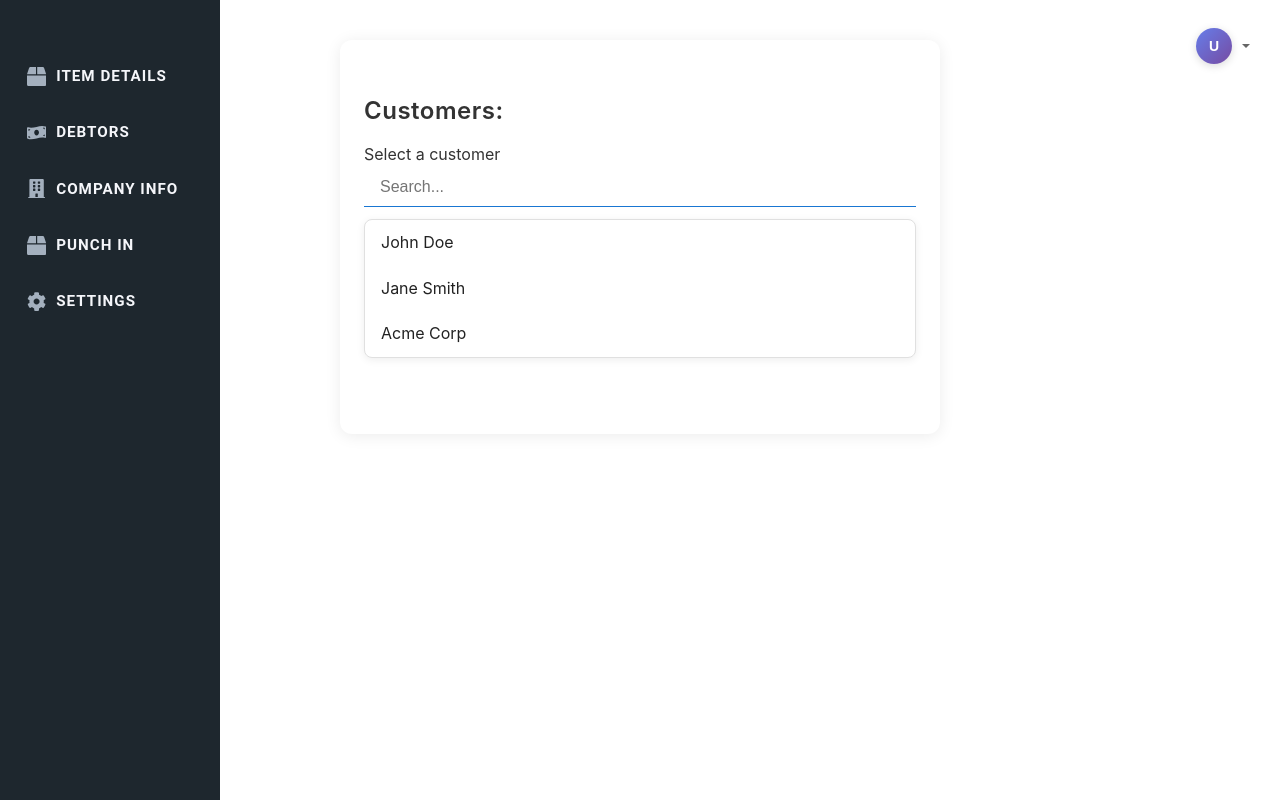
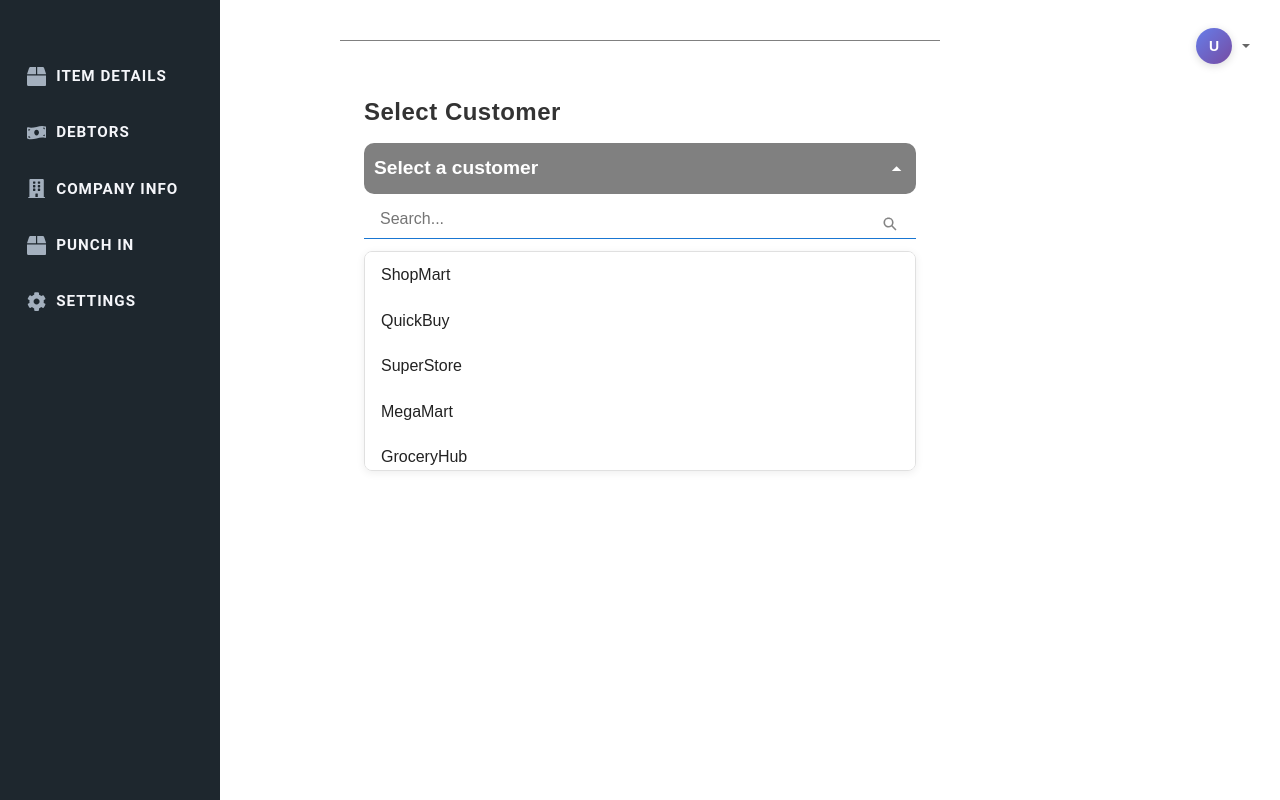
Before and after one commit to sajith231/TASK_WEBAPP_FRONTEND, a React (Vite) app: page /punchin in a window 1280 px wide. Both pictures are taken after a click on the element "Select a customer". Built offline with nearby package versions, Linux system fonts and the light colour scheme.

Commit message:
feat: implement AddLocation feature and integrate Tailwind CSS enhancements

```diff
--- a/package.json
+++ b/package.json
@@ -12,6 +12,7 @@
   "dependencies": {
     "@tailwindcss/vite": "^4.1.11",
     "axios": "^1.10.0",
+    "framer-motion": "^12.23.12",
     "react": "^19.1.0",
     "react-dom": "^19.1.0",
     "react-icons": "^5.5.0",
--- a/src/pages/Punchin/PunchIn.jsx
+++ b/src/pages/Punchin/PunchIn.jsx
@@ -3,17 +3,75 @@
 import React, { useState } from "react";
 import "./punchin.scss";
 import AddLocation from "../../components/Punchin/AddLocation";
+import { IoMdArrowDropdown, IoMdArrowDropup } from "react-icons/io";
+import { IoSearchSharp } from "react-icons/io5";
+import { MdNotListedLocation, MdOutlineCameraAlt } from "react-icons/md";
+import { IoLocation } from "react-icons/io5";
+import { motion } from "framer-motion";
+
+
 
 const customers = [
-  { id: 1, name: "John Doe", area: "" },
-  { id: 2, name: "Jane Smith", area: "Uptown" },
-  { id: 3, customerName: "Acme Corp", area: "" },
+  { id: 1, name: "ShopMart", area: "" },
+  { id: 2, name: "QuickBuy", area: "24.8615,67.0099" },
+  { id: 3, customerName: "SuperStore", area: "" },
+  { id: 4, name: "MegaMart", area: "24.8630,67.0105" },
+  { id: 5, customerName: "GroceryHub", area: "24.8641,67.0033" },
+  { id: 6, name: "FreshMarket", area: "24.8652,67.0111" },
+  { id: 7, customerName: "DailyNeeds", area: "24.8663,67.0044" },
+  { id: 8, name: "ShopEase", area: "24.8674,67.0122" },
+  { id: 9, customerName: "UrbanShop", area: "24.8685,67.0055" },
+  { id: 10, name: "ValueStore", area: "24.8696,67.0133" },
+  { id: 11, customerName: "BudgetMart", area: "24.8707,67.0066" },
+  { id: 12, name: "CornerShop", area: "24.8718,67.0144" },
+  { id: 13, customerName: "ShopExpress", area: "24.8729,67.0077" },
+  { id: 14, name: "MarketPlace", area: "24.8740,67.0155" },
+  { id: 15, customerName: "ShopCentral", area: "24.8751,67.0088" },
+  { id: 16, name: "ShopStop", area: "24.8762,67.0166" },
+  { id: 17, customerName: "ShopSmart", area: "24.8773,67.0099" },
+  { id: 18, name: "ShopWorld", area: "24.8784,67.0177" },
+  { id: 19, customerName: "ShopCity", area: "24.8795,67.0110" },
+  { id: 20, name: "ShopZone", area: "24.8806,67.0188" },
+  { id: 21, customerName: "ShopPoint", area: "24.8817,67.0121" },
+  { id: 22, name: "ShopOutlet", area: "24.8828,67.0199" },
+  { id: 23, customerName: "ShopBazaar", area: "24.8839,67.0132" },
+  { id: 24, name: "ShopDepot", area: "24.8850,67.0210" },
+  { id: 25, customerName: "ShopPlaza", area: "24.8861,67.0143" },
+  { id: 26, name: "ShopSquare", area: "24.8872,67.0221" },
+  { id: 27, customerName: "ShopMall", area: "24.8883,67.0154" },
+  { id: 28, name: "ShopCorner", area: "24.8894,67.0232" },
+  { id: 29, customerName: "ShopLane", area: "24.8905,67.0165" },
+  { id: 30, name: "ShopAvenue", area: "24.8916,67.0243" },
+  { id: 31, customerName: "ShopDrive", area: "24.8927,67.0176" },
+  { id: 32, name: "ShopWay", area: "24.8938,67.0254" },
+  { id: 33, customerName: "ShopRoad", area: "24.8949,67.0187" },
+  { id: 34, name: "ShopStreet", area: "24.8960,67.0265" },
+  { id: 35, customerName: "ShopAlley", area: "24.8971,67.0198" },
+  { id: 36, name: "ShopTerrace", area: "24.8982,67.0276" },
+  { id: 37, customerName: "ShopVista", area: "24.8993,67.0209" },
+  { id: 38, name: "ShopHeights", area: "24.9004,67.0287" },
+  { id: 39, customerName: "ShopFields", area: "24.9015,67.0220" },
+  { id: 40, name: "ShopGardens", area: "24.9026,67.0298" },
+  { id: 41, customerName: "ShopPark", area: "24.9037,67.0231" },
+  { id: 42, name: "ShopMeadow", area: "24.9048,67.0309" },
+  { id: 43, customerName: "ShopValley", area: "24.9059,67.0242" },
+  { id: 44, name: "ShopHill", area: "24.9070,67.0320" },
+  { id: 45, customerName: "ShopBrook", area: "24.9081,67.0253" },
+  { id: 46, name: "ShopCreek", area: "24.9092,67.0331" },
+  { id: 47, customerName: "ShopBay", area: "24.9103,67.0264" },
+  { id: 48, name: "ShopHarbor", area: "24.9114,67.0342" },
+  { id: 49, customerName: "ShopDock", area: "24.9125,67.0275" },
+  { id: 50, name: "ShopPier", area: "24.9136,67.0353" },
 ];
 
 const PunchIn = () => {
   const [dropdownOpen, setDropdownOpen] = useState(false);
   const [searchTerm, setSearchTerm] = useState("");
   const [selectedCustomer, setSelectedCustomer] = useState(null);
+  const [showCamera, setShowCamera] = useState(false)
+  const [capturedImage, setCapturedImage] = useState(null);
+
+
 
   const filtered = customers.filter((c) =>
     (c.name || c.customerName || "")
@@ -24,14 +82,21 @@ const PunchIn = () => {
   return (
     <div className="container">
       <div className="select_cus">
-        <h2>Customers:</h2>
+        <h2>Select Customer</h2>
 
         <div className="drop_button" onClick={() => setDropdownOpen(!dropdownOpen)}>
           {selectedCustomer?.name || selectedCustomer?.customerName || "Select a customer"}
+          <span style={{ marginLeft: 8, display: "inline-flex", verticalAlign: "middle" }}>
+            {dropdownOpen ? <IoMdArrowDropup /> : <IoMdArrowDropdown />}
+          </span>
         </div>
 
         {dropdownOpen && (
-          <div>
+          <div className="dropdownOpen">
+            <div className="input_section">
+              <span className="search_icon">
+                <IoSearchSharp />
+              </span>
               <input
                 type="text"
                 placeholder="Search..."
@@ -39,7 +104,7 @@ const PunchIn = () => {
                 onChange={(e) => setSearchTerm(e.target.value)}
                 autoFocus
               />
-
+            </div>
             <div className="customer-list">
               {filtered.length > 0 ? (
                 filtered.map((customer) => (
@@ -63,8 +128,65 @@ const PunchIn = () => {
         )}
 
         {selectedCustomer && !selectedCustomer.area && (
-          <div className="addLocation">Add Location
-          <AddLocation/>
+          <div className="addLocation">
+            <div className="location-warning">
+              <h3>
+                <MdNotListedLocation style={{ color: 'red' }} />
+                Store location unavailable
+              </h3>
+              <p className="message">
+                This store does not have a location set yet. To punch in, please set the store's location first.
+              </p>
+              <AddLocation />
+            </div>
+          </div>
+        )}
+        {selectedCustomer && selectedCustomer.area && (
+          <div className="section_punchin">
+
+            {/* location available label */}
+            <div className="location_available">
+              <p>
+                <IoLocation style={{ color: '#0bb838' }} />
+                Store location available
+              </p>
+            </div>
+
+            {/* photo capture */}
+            <div className="photo_section">
+              <div className="photo_label">Image :</div>
+              <div className="take_button" onClick={() => setShowCamera(true)} >
+                <MdOutlineCameraAlt className="icon" />
+                Take a Photo
+              </div>
+            </div>
+
+            {/* Image Preview */}
+            {/* capturedImage && */}
+            <motion.div
+              initial={{ height: 0, opacity: 0 }}
+              animate={{
+                height: "auto",
+                opacity: 1,
+                transition: { duration: 1, delay: 0.2, ease: "backInOut" },
+              }}
+              className="preview_section" >
+
+              <div className="photo_container">
+
+              </div>
+              <div className="photo_actions">
+                <span className="discard">Discard</span>
+                <span className="discard">Retake</span>
+              </div>
+
+              <div className="puchin_button">Punch In</div>
+
+            </motion.div>
+
+
+
+
           </div>
         )}
       </div>
--- a/src/pages/Punchin/punchin.scss
+++ b/src/pages/Punchin/punchin.scss
@@ -1,13 +1,15 @@
 .container {
-    margin: 80px 8px;
-    padding: 20px 8px;
+    margin: 80px 0px;
+    padding: 20px 20px;
     background: #fff;
-    border-radius: 12px;
-    box-shadow: 0 2px 16px rgba(0, 0, 0, 0.08);
+    // border-radius: 12px;
+    // box-shadow: 0 4px 16px rgba(0, 0, 0, 0.3);
+    border-top: 1px solid gray;
+    font-family: sans-serif;
 
     .select_cus {
         margin-bottom: 16px;
-        padding: 16px 0;
+        padding: 16px 10px;
         // border-bottom: 1px solid #e0e0e0;
 
         h2 {
@@ -20,11 +22,22 @@
 
         .drop_button {
             margin-top: 12px;
+            margin-bottom: 6px;
             position: relative;
             user-select: none;
+            display: flex;
+            justify-content: space-between;
+            align-items: center;
+            font-size: 1.2rem;
+            font-family: sans-serif;
+            font-weight: 600;
+            background-color: gray;
+            border-radius: 10px;
+            color: #fff;
+            padding: 10px;
         }
 
-        .drop_button > div {
+        .drop_button>div {
             background: #f5f5f5;
             border: 1px solid #e0e0e0;
             border-radius: 8px;
@@ -35,16 +48,37 @@
             color: #222;
         }
 
-        .drop_button > div:hover {
+        .drop_button>div:hover {
             background: #e9ecef;
             border-color: #bdbdbd;
+        }
+
+
+        .input_section {
+            position: relative;
+            display: flex;
+            align-items: center;
+
+
+            .search_icon {
+                opacity: 0.6;
+                position: absolute;
+                right: 10px;
+                top: 10px;
+                align-self: flex-end;
+                justify-content: flex-end;
+                padding: 4px 8px;
+                border-radius: 50%;
+                // background: #cccccc;
+
+            }
         }
 
         .customer-list {
             background: #fff;
             border: 1px solid #e0e0e0;
             border-radius: 8px;
-            box-shadow: 0 2px 8px rgba(0,0,0,0.07);
+            box-shadow: 0 2px 8px rgba(0, 0, 0, 0.07);
             margin-top: 8px;
             max-height: 220px;
             overflow-y: auto;
@@ -88,6 +122,52 @@
             border-bottom: 1.5px solid #1976d2;
             background: #fff;
         }
+
+        .addLocation {
+            margin-top: 30px;
+
+            .message {
+                font-family: system-ui, -apple-system, BlinkMacSystemFont, 'Segoe UI', Roboto, Oxygen, Ubuntu, Cantarell, 'Open Sans', 'Helvetica Neue', sans-serif;
+                font-size: 0.95rem;
+                color: #333;
+                margin-bottom: 1rem;
+                line-height: 1.3;
+                padding-inline: 10px;
+            }
+        }
+
+        .section_punchin {
+
+
+            .location_available {
+                font-size: 0.7rem;
+                font-style: italic;
+                font-weight: 300;
+            }
+
+            .photo_section {
+                .photo_label {
+                    display: none;
+                }
+
+                .take_button {
+                    margin:24px 0;
+                    padding: 2px;
+                    gap: 6px;
+                    width: 100%;
+                    display: flex;
+                    align-items: center;
+                    justify-content: center;
+                    border: 2px solid gray;
+                    border-radius: 4px;
+                    font-size: 1.2rem;
+                    .icon{
+                        font-size: 24px;
+                    }
+                }
+            }
+        }
+
     }
 }
 
@@ -105,7 +185,8 @@
             h2 {
                 font-size: 1.35rem;
             }
-            .customer-list{
+
+            .customer-list {
                 width: 100%;
             }
         }
```
Also changed, not shown: 1 other file (tests, documents, lock files or other folders). Lines whose indentation alone changed are shown as unchanged.
